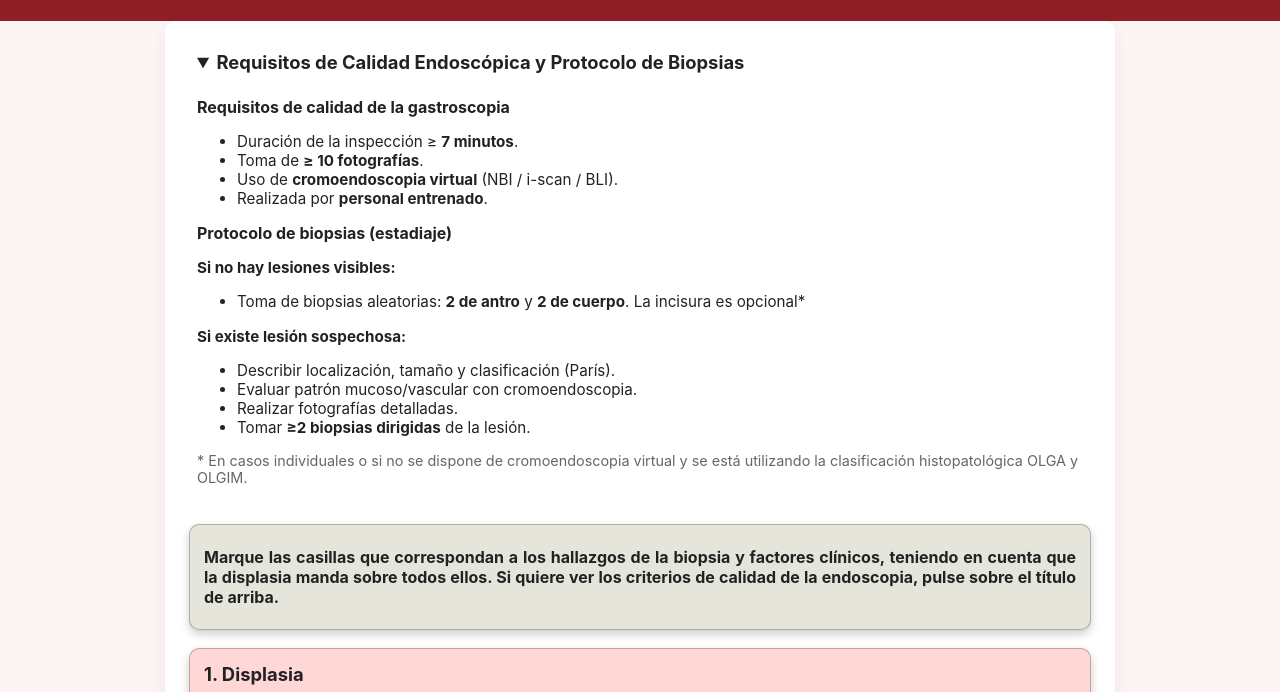
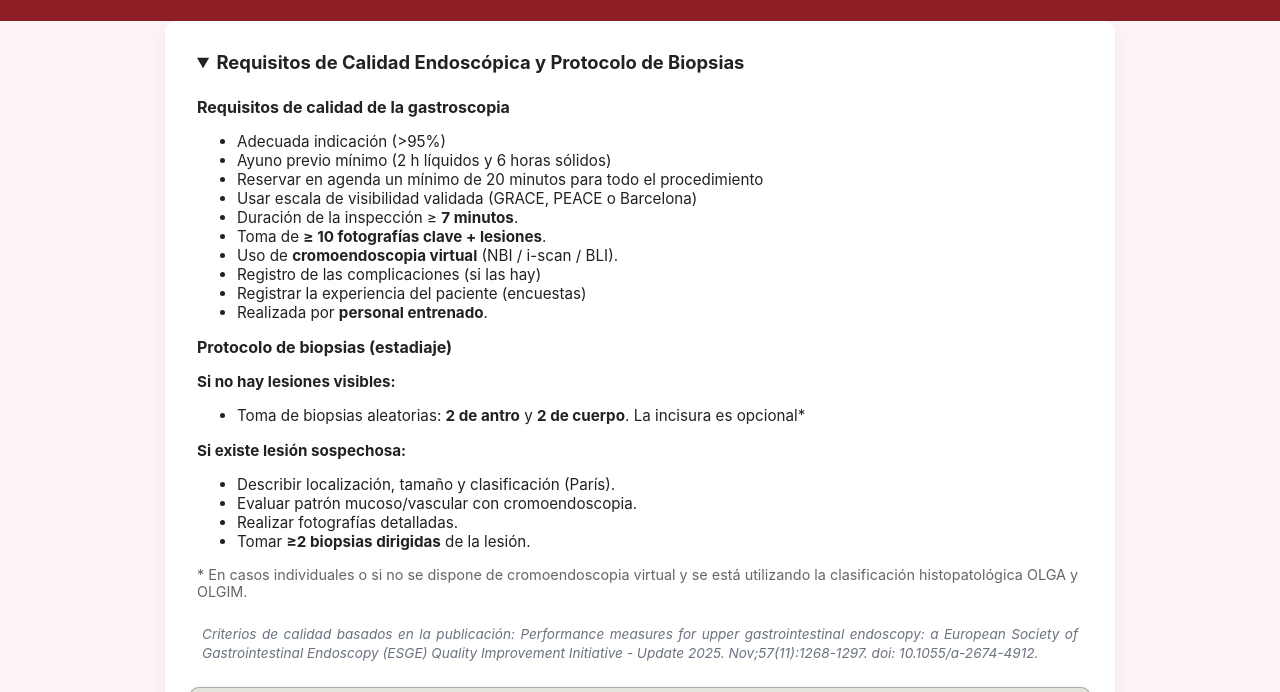
Before and after one commit to DoctorCalc/GastroCalcApp, a website: page www/Calculagas.html in a window 1280 px wide. Both pictures are taken after a click on the heading "Requisitos de Calidad Endoscópica y Protocolo de Biopsias". Shown: the part 96-788 px from the top of the page. Drawn offline with Linux system fonts and the light colour scheme.

Commit message:
Actualizada calculagas sobre calidad EDA

```diff
--- a/www/Calculagas.html
+++ b/www/Calculagas.html
@@ -680,9 +680,15 @@
                 <div style="padding:10px 8px 6px 8px; font-size:0.95rem; color:#222;">
                     <h3>Requisitos de calidad de la gastroscopia</h3>
                     <ul>
+                        <li>Adecuada indicación (>95%)</li>
+                        <li>Ayuno previo mínimo (2 h líquidos y 6 horas sólidos)</li>
+                        <li>Reservar en agenda un mínimo de 20 minutos para todo el procedimiento</li>
+                        <li>Usar escala de visibilidad validada (GRACE, PEACE o Barcelona)</li>
                         <li>Duración de la inspección ≥ <strong>7 minutos</strong>.</li>
-                        <li>Toma de <strong>≥ 10 fotografías</strong>.</li>
+                        <li>Toma de <strong>≥ 10 fotografías clave + lesiones</strong>.</li>
                         <li>Uso de <strong>cromoendoscopia virtual</strong> (NBI / i-scan / BLI).</li>
+                        <li>Registro de las complicaciones (si las hay)</li>
+                        <li>Registrar la experiencia del paciente (encuestas)</li>
                         <li>Realizada por <strong>personal entrenado</strong>.</li>
                     </ul>
 
@@ -702,6 +708,11 @@
                     <p style="margin-top:8px; color:var(--muted); font-size:0.9rem;">
                         * En casos individuales o si no se dispone de cromoendoscopia virtual y se está utilizando la clasificación histopatológica OLGA y OLGIM.
                     </p>
+                    <div class="note-footer">
+                <em>
+                    Criterios de calidad basados en la publicación: Performance measures for upper gastrointestinal endoscopy: a European Society of Gastrointestinal Endoscopy (ESGE) Quality Improvement Initiative - Update 2025. Nov;57(11):1268-1297. doi: 10.1055/a-2674-4912.
+                </em>
+            </div>
                 </div>
             </details>
 
@@ -803,7 +814,7 @@
                     Esta herramienta es una guía basada en los algoritmos de la ESGE 2025.
                     No sustituye el juicio clínico profesional.
                     <span class="footer-version">
-                        Versión 1.0.9. © Paco Casado. Granada 2025.
+                        Versión 1.0.10. © Paco Casado. Granada 2025.
                     </span>
                 </em>
             </div>
@@ -872,7 +883,7 @@
                     <em>"Management of epithelial precancerous conditions and early neoplasia of the stomach (MAPS III): European Society of Gastrointestinal Endoscopy (ESGE), European Helicobacter and Microbiota Study Group (EHMSG) and European Society of Pathology (ESP) Guideline update 2025"</em>
                     de la ESGE, publicada en la revista Endoscopy en 2025. No sustituye el juicio clínico profesional.
                     <span class="footer-version">
-                        Versión 1.0.9. © Paco Casado. Granada 2025.
+                        Versión 1.0.10. © Paco Casado. Granada 2025.
                     </span>
                 </div>
             </div>
```
